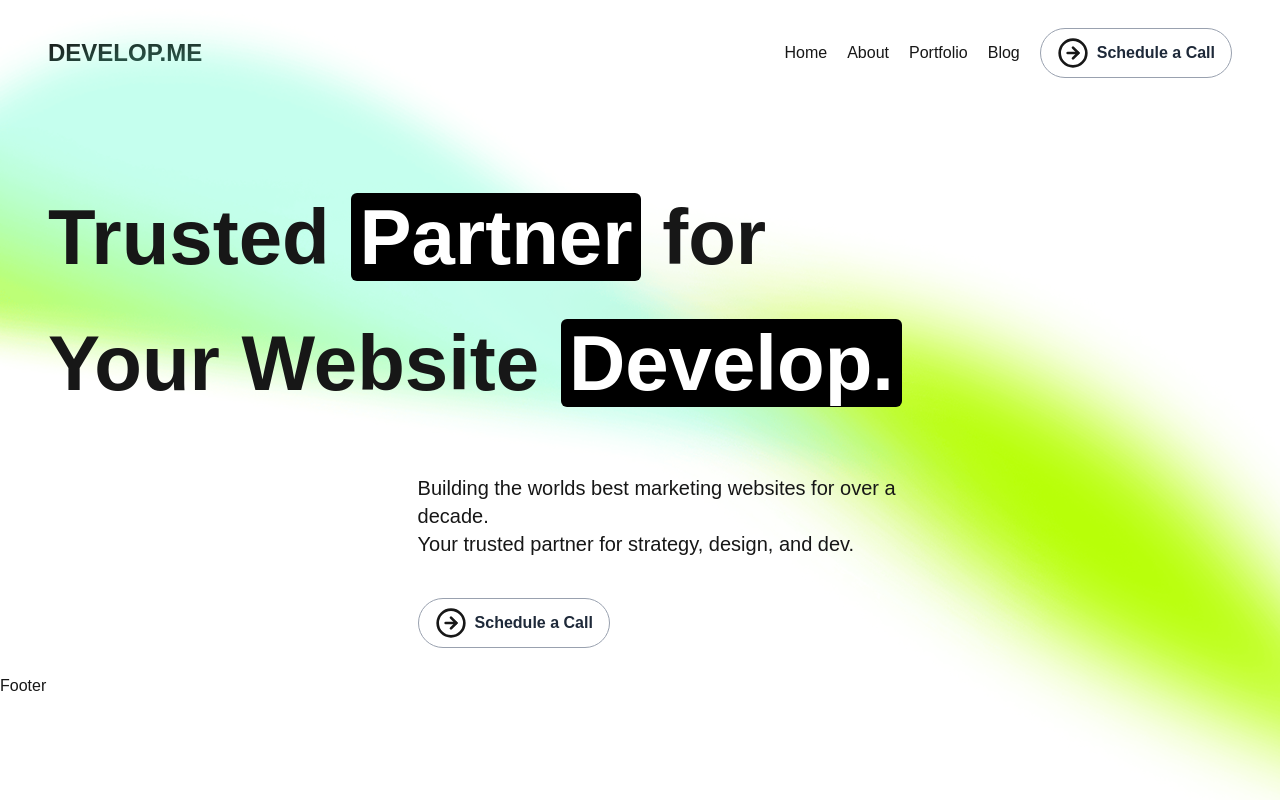
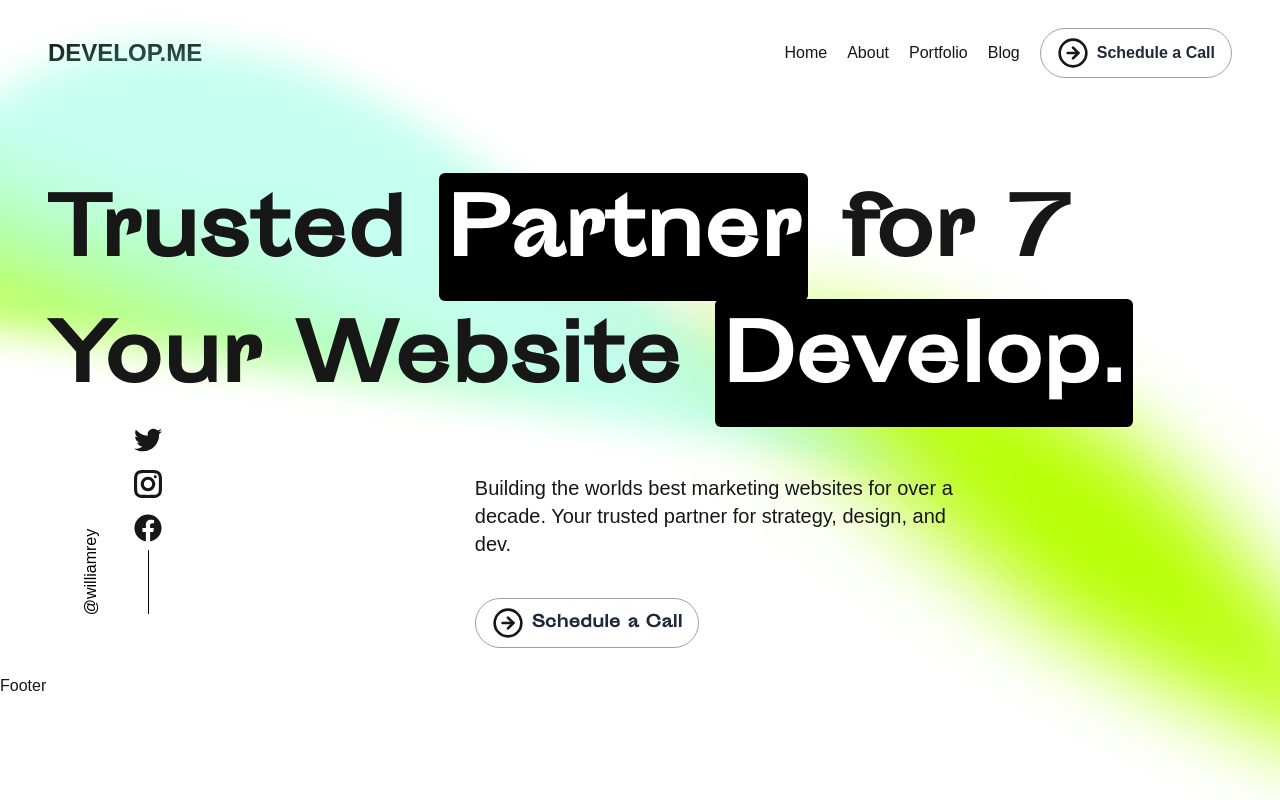
Before and after one commit to mdYeasinIslam/raintor-task, a Next.js app: page / in a window 1280 px wide. Built offline with nearby package versions, Linux system fonts and the light colour scheme; a web font is replaced by a local one.

Commit message:
give styles banner content

```diff
--- a/src/app/globals.css
+++ b/src/app/globals.css
@@ -3,7 +3,7 @@
 @font-face {
   font-family: 'Sporting Grotesque';
   src: url('/fonts/SportingGrotesque-Regular.otf') format('opentype');
-  font-weight: 400;
+  /* font-weight: 400; */
   font-style: normal;
 }
 
--- a/src/components/home/HeroSection.tsx
+++ b/src/components/home/HeroSection.tsx
@@ -1,6 +1,8 @@
 import Image from "next/image";
 import React from "react";
+import { FaFacebook, FaTwitter } from "react-icons/fa";
 import { FiArrowRightCircle } from "react-icons/fi";
+import { GrInstagram } from "react-icons/gr";
 
 export default function () {
   return (
@@ -13,23 +15,61 @@ export default function () {
         priority
       />
       <div className="relative  pl-12 z-10 mt-24">
-        <h1 className=" text-[78px] font-semibold leading-[126px] heading">
+        <h1 className=" text-[78px] font-semibold leading-[126px] heading ">
           Trusted{" "}
-          <span className="bg-black text-white rounded-md px-2">Partner</span>{" "}
-          for <br /> Your Website{" "}
-          <span className="bg-black text-white rounded-md px-2">Develop.</span>
+          <span className="bg-black m-0 p-0 text-white rounded-md px-2  ">Partner</span>{" "}
+          for 7 Your Website{" "}
+          <span className="bg-black text-white rounded-md px-2  ">Develop.</span>
         </h1>
+
+        <div className="flex items-start">
+          {/* content-1 */}
+          <div className="flex flex-row-reverse items-center ">
+            <div className="flex flex-col items-center relative ">
+              <a
+                href="https://twitter.com/williamrey"
+                target="_blank"
+                rel="noopener noreferrer"
+                className="mb-4"
+              >
+                <FaTwitter className="w-7 h-7"/>
+              </a>
+              <a
+                href="https://instagram.com"
+                target="_blank"
+                rel="noopener noreferrer"
+                className="mb-4"
+              >
+                <GrInstagram className="w-7 h-7"/>
+              </a>
+              <a
+                href="https://facebook.com"
+                target="_blank"
+                rel="noopener noreferrer"
+              >
+                <FaFacebook className="w-7 h-7"/>
+              </a>
+            <div className="border-l border-black h-16 my-2"></div>
+            </div>
+            <span className="translate-y-12  rotate-[-90deg] text-black font-medium text-md ">
+              @williamrey
+            </span>
+          </div>
+          {/* content-2 */}
           <div className="w-[40%] mx-auto mt-12 space-y-10">
             <p className="text-xl ">
               Building the worlds best marketing websites for over a decade.{" "}
-            <br />
+
               Your trusted partner for strategy, design, and dev.
             </p>
-          <button className="flex items-center border border-gray-400 rounded-full px-4 py-2 bg-white hover:bg-gray-100 transition-colors">
+            <button className="flex items-center border border-gray-400 rounded-full px-4 py-2 bg-white hover:bg-gray-100 transition-colors heading">
               <FiArrowRightCircle className="flex items-center justify-center w-8 h-8 rounded-full   mr-2" />
 
-            <span className="font-semibold text-gray-800">Schedule a Call</span>
+              <span className="font-semibold text-gray-800">
+                Schedule a Call
+              </span>
             </button>
+          </div>
         </div>
       </div>
     </section>
```
Also changed, not shown: public/SportingGrotesque-Regular.otf (deleted), public/fonts/SportingGrotesque-Regular.otf (added). Lines whose indentation alone changed are shown as unchanged.
